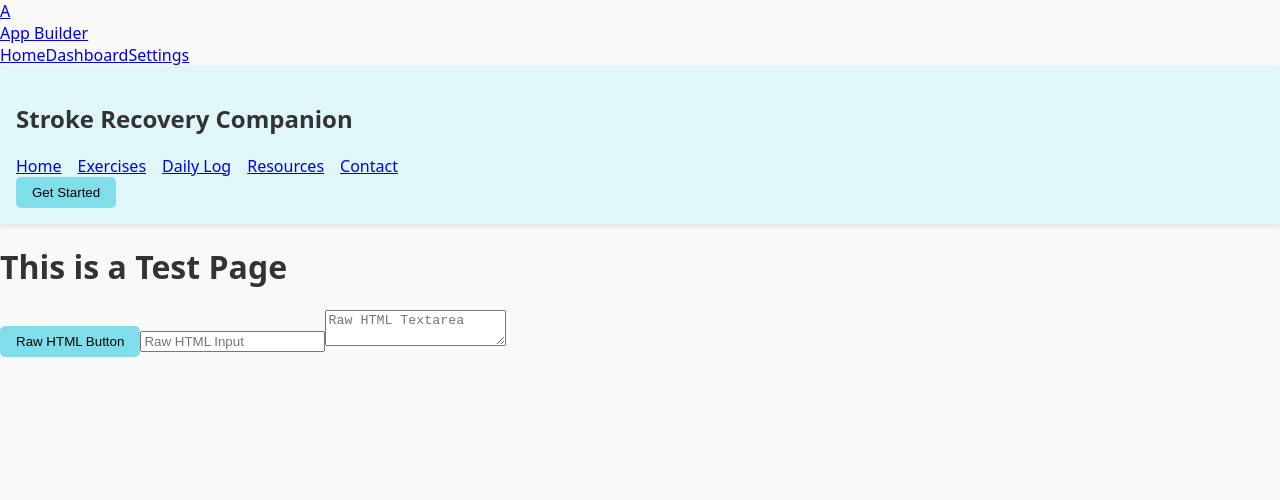
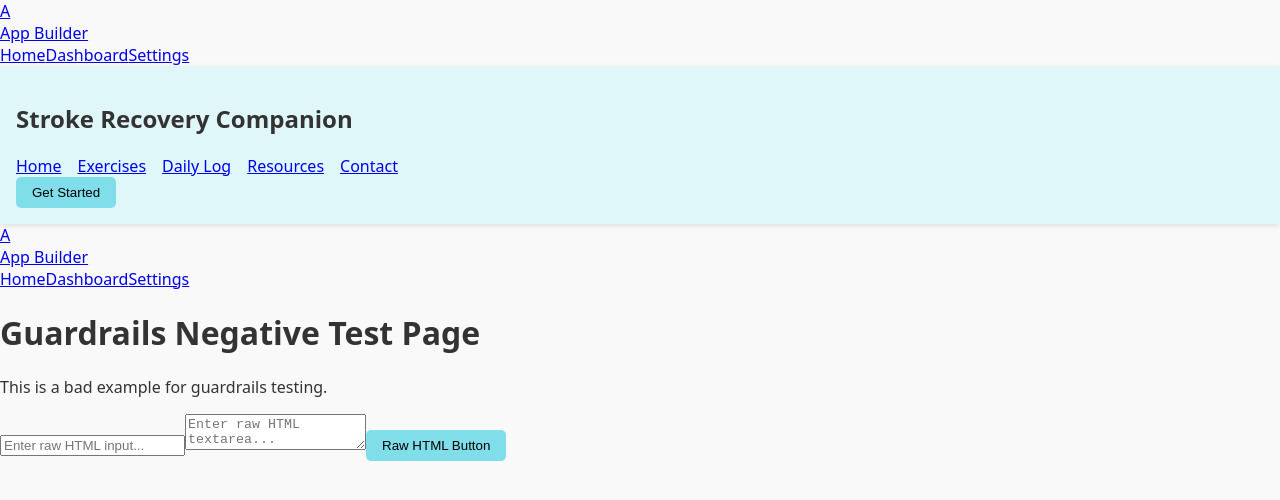
Before and after one commit to Rnocek14/my-first-ai-app, a React (Vite) app: page /guardrails-negative-test in a window 1280 px wide. Shown: the top 500 px of the page. Built offline with nearby package versions, Linux system fonts and the light colour scheme.

Commit message:
Created GuardrailsNegativeTest page with raw HTML components to serve as a bad example.

```diff
--- a/src/pages/GuardrailsNegativeTest.tsx
+++ b/src/pages/GuardrailsNegativeTest.tsx
@@ -1,16 +1,21 @@
 import React from 'react';
-import { Button } from "@/components/ui/button";
-import { Input } from "@/components/ui/input";
-import { Textarea } from "@/components/ui/textarea";
+import { AppShell } from '@/layout/AppShell';
+import { PageHeader } from '@/layout/PageHeader';
+import { Button } from '@/components/ui/button';
+import { Input } from '@/components/ui/input';
+import { Textarea } from '@/components/ui/textarea';
+import { recipes } from '@/design-system/recipes';
 
 const GuardrailsNegativeTest: React.FC = () => {
   return (
-    <div>
-      <h1>This is a Test Page</h1>
-      <Button>Raw HTML Button</Button>
-      <Input type="text" placeholder="Raw HTML Input"  />
-      <Textarea placeholder="Raw HTML Textarea"></Textarea>
-    </div>
+    <AppShell>
+      <PageHeader title="Guardrails Negative Test Page" subtitle="This is a bad example for guardrails testing." />
+      <div className="flex flex-col gap-6 p-6">
+        <Input placeholder="Enter raw HTML input..." />
+        <Textarea placeholder="Enter raw HTML textarea..." />
+        <Button variant="secondary">Raw HTML Button</Button>
+      </div>
+    </AppShell>
   );
 };
 
```
